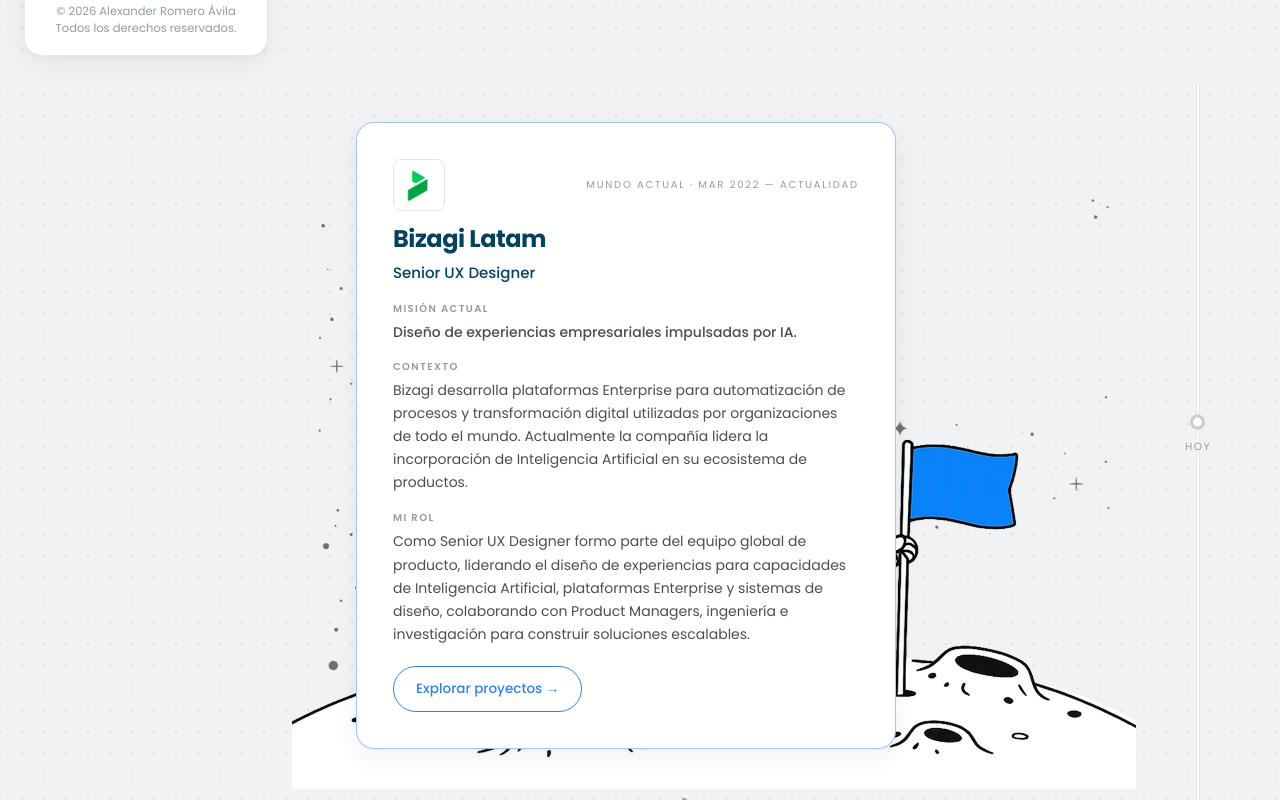
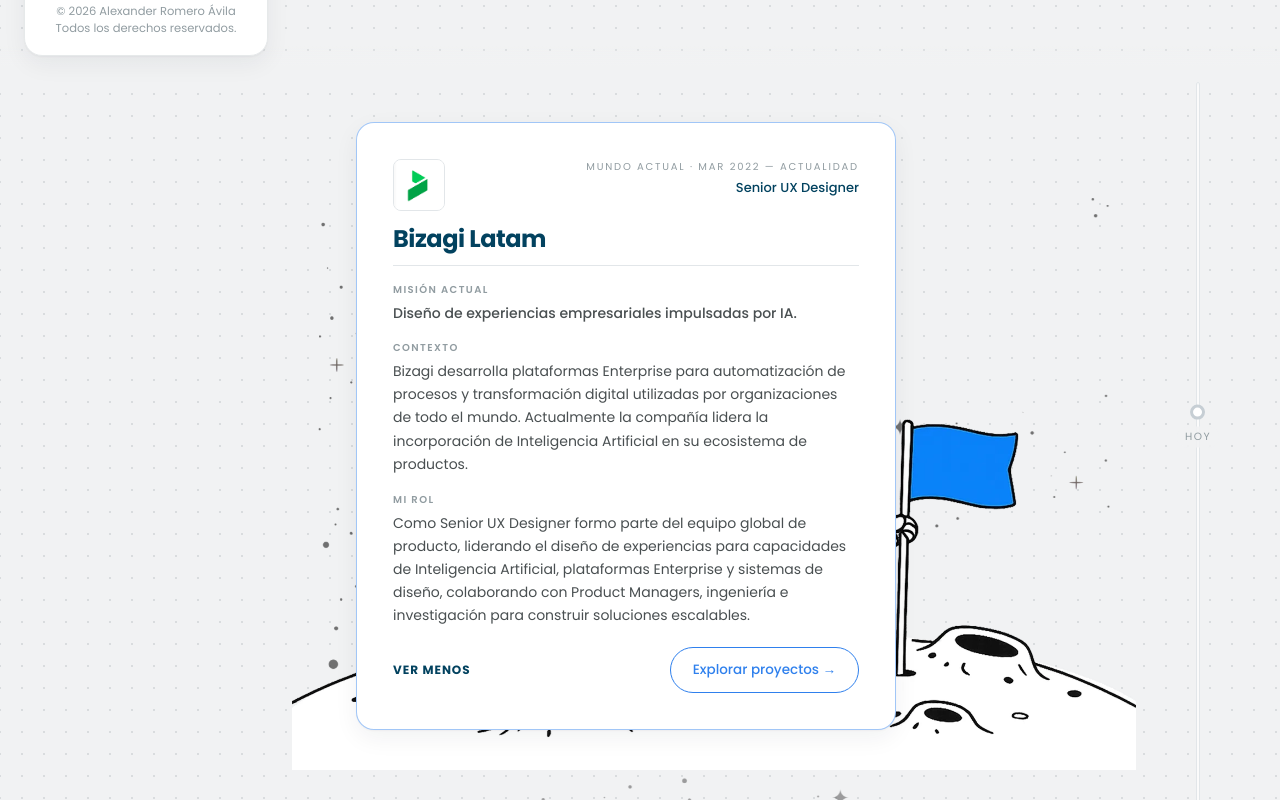
Before and after one commit to ThiagoAlex0919/CurriculumVitae, a Next.js app: page /experiencia in a window 1280 px wide. Shown: the part 720-1520 px from the top of the page. Built offline with nearby package versions, Linux system fonts and the light colour scheme.

Commit message:
/experiencia: card con cargo en cabecera, pie con VER MENOS + CTA, colapso de contexto/rol

```diff
--- a/app/experiencia/experiencia.css
+++ b/app/experiencia/experiencia.css
@@ -405,21 +405,29 @@
 }
 .tj-card-top {
   display: flex;
-  align-items: center;
+  align-items: flex-start;
   justify-content: space-between;
   gap: 12px;
   margin-bottom: 14px;
+}
+.tj-card-topright {
+  text-align: right;
 }
 .tj-mission {
   font-size: 10px;
   letter-spacing: 0.18em;
   text-transform: uppercase;
   color: #919ca1;
-  text-align: right;
+}
+.tj-card-topright .tj-role {
+  margin-top: 3px;
+  font-size: 13px;
 }
 .tj-card h2 {
   font-size: 24px;
   font-weight: 700;
+  padding-bottom: 12px;
+  border-bottom: 1px solid var(--tj-line);
 }
 .tj-role {
   margin-top: 8px;
@@ -493,9 +501,31 @@
   margin-top: 0;
 }
 
-/* CTA de la tarjeta */
+/* pie de tarjeta */
+.tj-card-foot {
+  display: flex;
+  align-items: center;
+  justify-content: space-between;
+  gap: 12px;
+  margin-top: 20px;
+}
+.tj-see {
+  background: none;
+  border: 0;
+  padding: 0;
+  cursor: pointer;
+  font-family: inherit;
+  font-size: 12px;
+  font-weight: 700;
+  letter-spacing: 0.08em;
+  text-transform: uppercase;
+  color: #02425f;
+  transition: color 0.2s ease;
+}
+.tj-see:hover {
+  color: var(--tj-accent);
+}
 .tj-cta--card {
-  margin-top: 20px;
   padding: 8px 18px;
   font-size: 12.5px;
 }
@@ -765,5 +795,12 @@
   color: #050815;
 }
 
+.tj-dark .tj-see {
+  color: var(--tj-ink-soft);
+}
+.tj-dark .tj-see:hover {
+  color: var(--tj-accent);
+}
+
 /* nubes-plataforma de la luna/ignición mantienen su blanco al invertir,
    el suelo blanco se vuelve oscuro: correcto para el modo noche */
--- a/app/experiencia/page.tsx
+++ b/app/experiencia/page.tsx
@@ -37,6 +37,8 @@
   lblContext: { es: "Contexto", en: "Context" },
   lblRole: { es: "Mi rol", en: "My role" },
   explore: { es: "Explorar proyectos", en: "Explore projects" },
+  seeLess: { es: "Ver menos", en: "See less" },
+  seeMore: { es: "Ver más", en: "See more" },
 };
 
 /* ------------------------------------------------------------------
@@ -393,6 +395,75 @@
   );
 }
 
+/* Tarjeta de experiencia: nace desplegada; "Ver menos" colapsa
+   Contexto y Mi rol dejando solo la misión */
+function ExpCard({
+  j,
+  card,
+  isFirst,
+  isLast,
+  num,
+}: {
+  j: (typeof experience)[number];
+  card: CardInfo;
+  isFirst: boolean;
+  isLast: boolean;
+  num: number;
+}) {
+  const { t, locale } = useI18n();
+  const L = (o: { es: string; en: string }) => o[locale as "es" | "en"] ?? o.es;
+  const [open, setOpen] = useState(true);
+
+  return (
+    <div className={`tj-card tj-reveal ${isFirst ? "tj-card--featured" : ""}`}>
+      <div className="tj-card-top">
+        <CompanyLogo logo={j.logo} initials={j.initials} />
+        <div className="tj-card-topright">
+          <div className="tj-mission">
+            {isFirst
+              ? `${L(TX.currentWorld)} · ${j.period}`
+              : isLast
+              ? `${L(TX.launch)} · ${L(TX.mission)} 01 · ${j.period}`
+              : `${L(TX.mission)} ${String(num).padStart(2, "0")} · ${j.period}`}
+          </div>
+          <div className="tj-role">{t(j.role)}</div>
+        </div>
+      </div>
+
+      <h2>{j.company}</h2>
+
+      <div className="tj-block-label">
+        {isFirst ? L(TX.lblCurrentMission) : L(TX.lblMission)}
+      </div>
+      <p className="tj-mission-text">{L(card.mission)}</p>
+
+      {open && (
+        <>
+          <div className="tj-block-label">{L(TX.lblContext)}</div>
+          <p className="tj-industry">{L(card.context)}</p>
+
+          <div className="tj-block-label">{L(TX.lblRole)}</div>
+          <p className="tj-industry">{L(card.role)}</p>
+        </>
+      )}
+
+      <div className="tj-card-foot">
+        <button
+          className="tj-see"
+          onClick={() => setOpen((o) => !o)}
+          aria-expanded={open}
+        >
+          {open ? L(TX.seeLess) : L(TX.seeMore)}
+        </button>
+        <Link href={card.href} className="tj-cta tj-cta--card">
+          {L(TX.explore)} →
+        </Link>
+      </div>
+      {isLast && <p className="tj-origin">{L(TX.origin)}</p>}
+    </div>
+  );
+}
+
 export default function ExperienciaPage() {
   const { t, locale } = useI18n();
   const L = (o: { es: string; en: string }) => o[locale as "es" | "en"] ?? o.es;
@@ -619,37 +690,13 @@
                   ))}
                 </div>
 
-                <div className={`tj-card tj-reveal ${isFirst ? "tj-card--featured" : ""}`}>
-                  <div className="tj-card-top">
-                    <CompanyLogo logo={j.logo} initials={j.initials} />
-                    <div className="tj-mission">
-                      {isFirst
-                        ? `${L(TX.currentWorld)} · ${j.period}`
-                        : isLast
-                        ? `${L(TX.launch)} · ${L(TX.mission)} 01 · ${j.period}`
-                        : `${L(TX.mission)} ${String(num).padStart(2, "0")} · ${j.period}`}
-                    </div>
-                  </div>
-
-                  <h2>{j.company}</h2>
-                  <div className="tj-role">{t(j.role)}</div>
-
-                  <div className="tj-block-label">
-                    {isFirst ? L(TX.lblCurrentMission) : L(TX.lblMission)}
-                  </div>
-                  <p className="tj-mission-text">{L(card.mission)}</p>
-
-                  <div className="tj-block-label">{L(TX.lblContext)}</div>
-                  <p className="tj-industry">{L(card.context)}</p>
-
-                  <div className="tj-block-label">{L(TX.lblRole)}</div>
-                  <p className="tj-industry">{L(card.role)}</p>
-
-                  <Link href={card.href} className="tj-cta tj-cta--card">
-                    {L(TX.explore)} →
-                  </Link>
-                  {isLast && <p className="tj-origin">{L(TX.origin)}</p>}
-                </div>
+                <ExpCard
+                  j={j}
+                  card={card}
+                  isFirst={isFirst}
+                  isLast={isLast}
+                  num={num}
+                />
               </article>
               {!isLast && (
                 <div className="tj-gap" aria-hidden>
```
